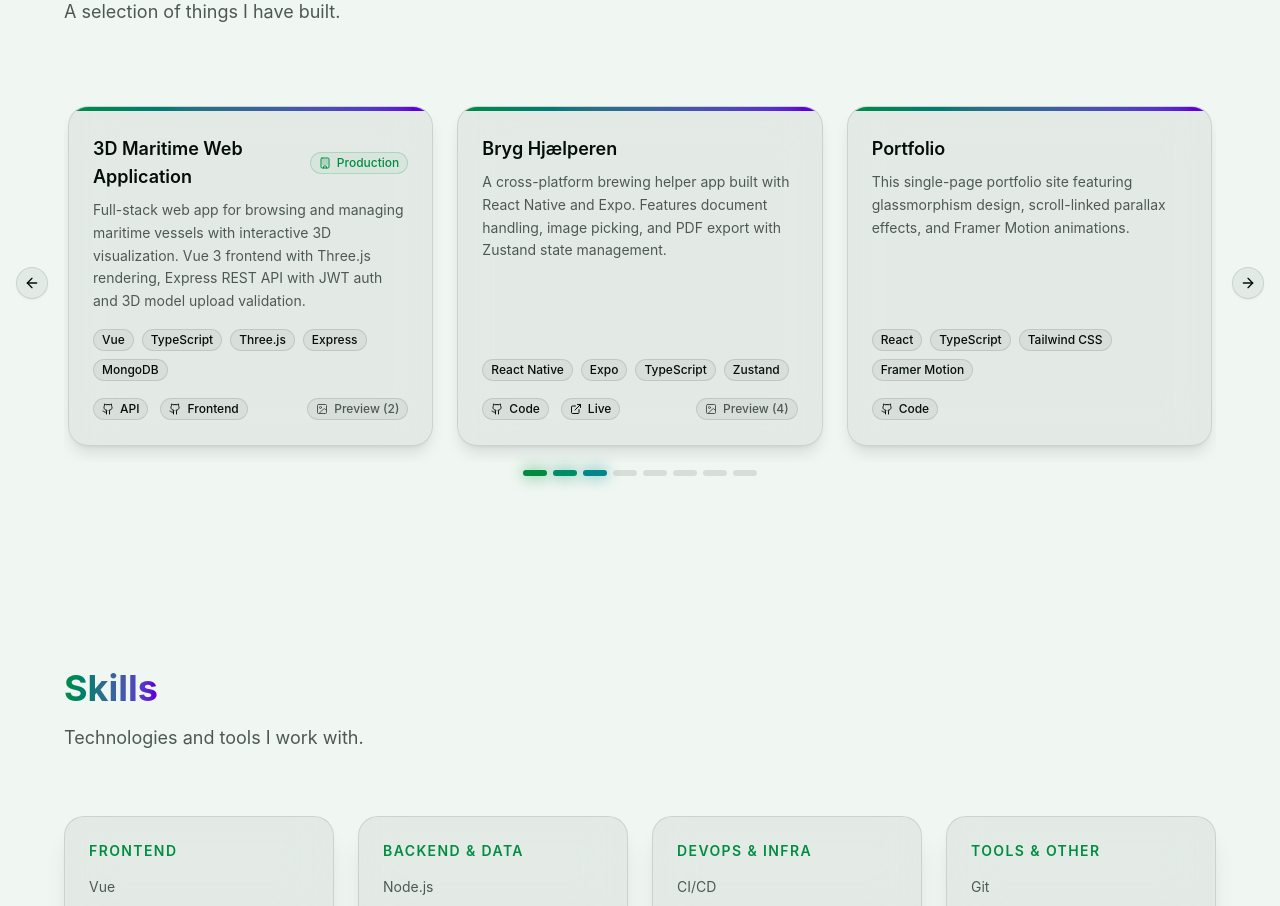
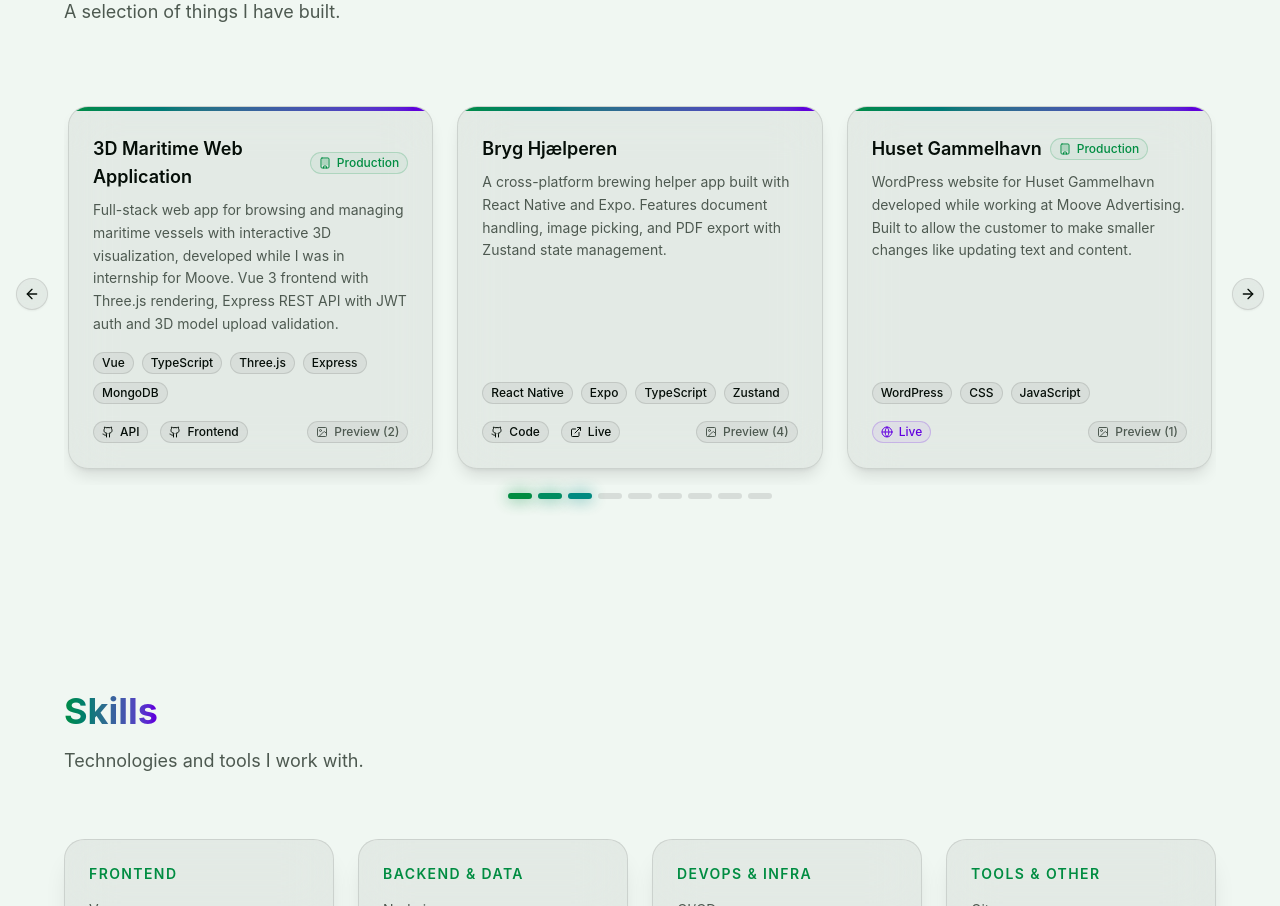
Before and after one commit to sic-quod-tsavorite/sic-quod-tsavorite.github.io, a React (Vite) app: page / in a window 1280 px wide. Shown: the part 1600-2506 px from the top of the page. Built offline with nearby package versions, Linux system fonts and the light colour scheme.

Commit message:
refactor(projects): reorder carousel and update descriptions
Reorder project sequence and update ship3d description to mention Moove internship.

```diff
--- a/src/i18n/translations.ts
+++ b/src/i18n/translations.ts
@@ -53,7 +53,7 @@ const en: Translations = {
       ship3d: {
         title: '3D Maritime Web Application',
         description:
-          'Full-stack web app for browsing and managing maritime vessels with interactive 3D visualization. Vue 3 frontend with Three.js rendering, Express REST API with JWT auth and 3D model upload validation.',
+          'Full-stack web app for browsing and managing maritime vessels with interactive 3D visualization, developed while I was in internship for Moove. Vue 3 frontend with Three.js rendering, Express REST API with JWT auth and 3D model upload validation.',
       },
       bryghjaelperen: {
         title: 'Bryg Hjælperen',
@@ -165,7 +165,7 @@ const da: Translations = {
       ship3d: {
         title: '3D Maritim Webapplikation',
         description:
-          'Full-stack webapplikation til at browse og administrere maritime fartøjer med interaktiv 3D visualisering. Vue 3 frontend med Three.js rendering, Express REST API med JWT auth og 3D model upload validering.',
+          'Full-stack webapplikation til at browse og administrere maritime fartøjer med interaktiv 3D visualisering, udviklet mens jeg var i praktik hos Moove. Vue 3 frontend med Three.js rendering, Express REST API med JWT auth og 3D model upload validering.',
       },
       bryghjaelperen: {
         title: 'Bryg Hjælperen',
--- a/src/lib/projects-data.ts
+++ b/src/lib/projects-data.ts
@@ -39,18 +39,6 @@ export const projects: Project[] = [
     ],
   },
   {
-    id: 'portfolio',
-    tags: ['React', 'TypeScript', 'Tailwind CSS', 'Framer Motion'],
-    github: [
-      { label: 'Code', href: 'https://github.com/sic-quod-tsavorite/sic-quod-tsavorite.github.io' },
-    ],
-  },
-  {
-    id: 'cinema',
-    tags: ['Laravel', 'Bootstrap', 'PHP', 'MySQL'],
-    github: [{ label: 'Code', href: 'https://github.com/sic-quod-tsavorite/project-cinema' }],
-    live: 'https://sic-quod-tsavorite.github.io/project-cinema/',
-    previewImages: ['/assets/projects/cinema/Screenshot_Cinema.png'],
     id: 'gammelhavn',
     tags: ['WordPress', 'CSS', 'JavaScript'],
     live: 'https://gammelhavn.dk/',
@@ -79,6 +67,13 @@ export const projects: Project[] = [
     production: true,
   },
   {
+    id: 'cinema',
+    tags: ['Laravel', 'Bootstrap', 'PHP', 'MySQL'],
+    github: [{ label: 'Code', href: 'https://github.com/sic-quod-tsavorite/project-cinema' }],
+    live: 'https://sic-quod-tsavorite.github.io/project-cinema/',
+    previewImages: ['/assets/projects/cinema/Screenshot_Cinema.png'],
+  },
+  {
     id: 'perfekt-gulvservice',
     tags: ['WordPress', 'PHP', 'CSS', 'JavaScript'],
     github: [{ label: 'Code', href: 'https://github.com/sic-quod-tsavorite/PERfekt-Gulvservice' }],
@@ -93,4 +88,11 @@ export const projects: Project[] = [
     previewImages: ['/assets/projects/heartflow/Screenshot Heartflow.png'],
     production: true,
   },
+  {
+    id: 'portfolio',
+    tags: ['React', 'TypeScript', 'Tailwind CSS', 'Framer Motion'],
+    github: [
+      { label: 'Code', href: 'https://github.com/sic-quod-tsavorite/sic-quod-tsavorite.github.io' },
+    ],
+  },
 ]
```
